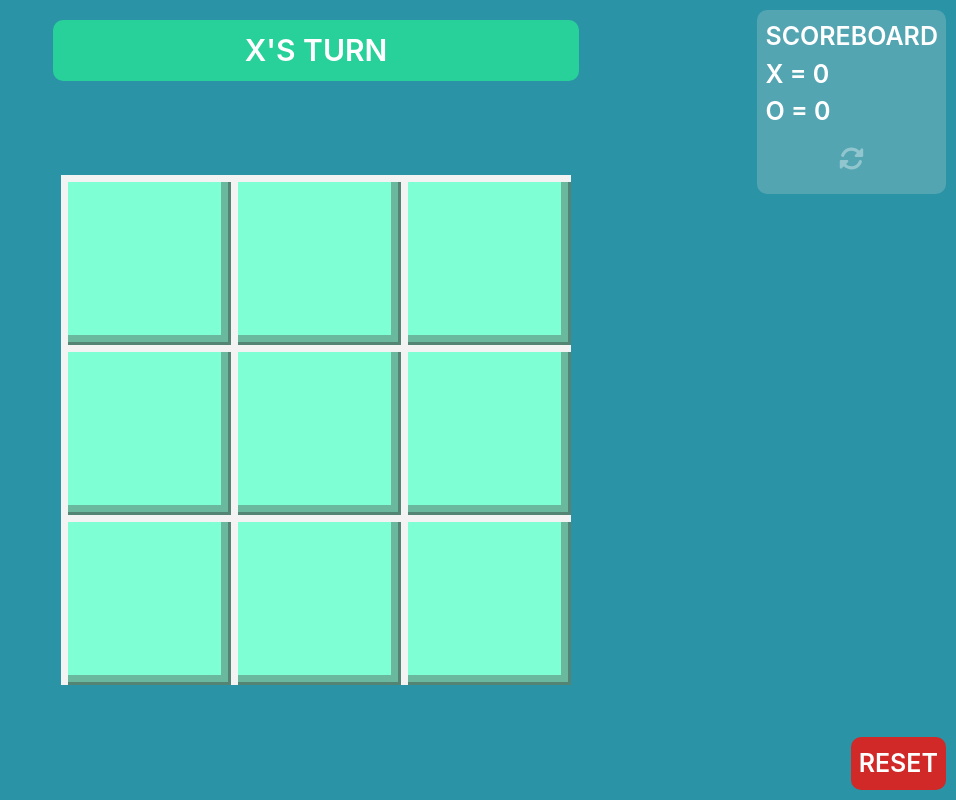
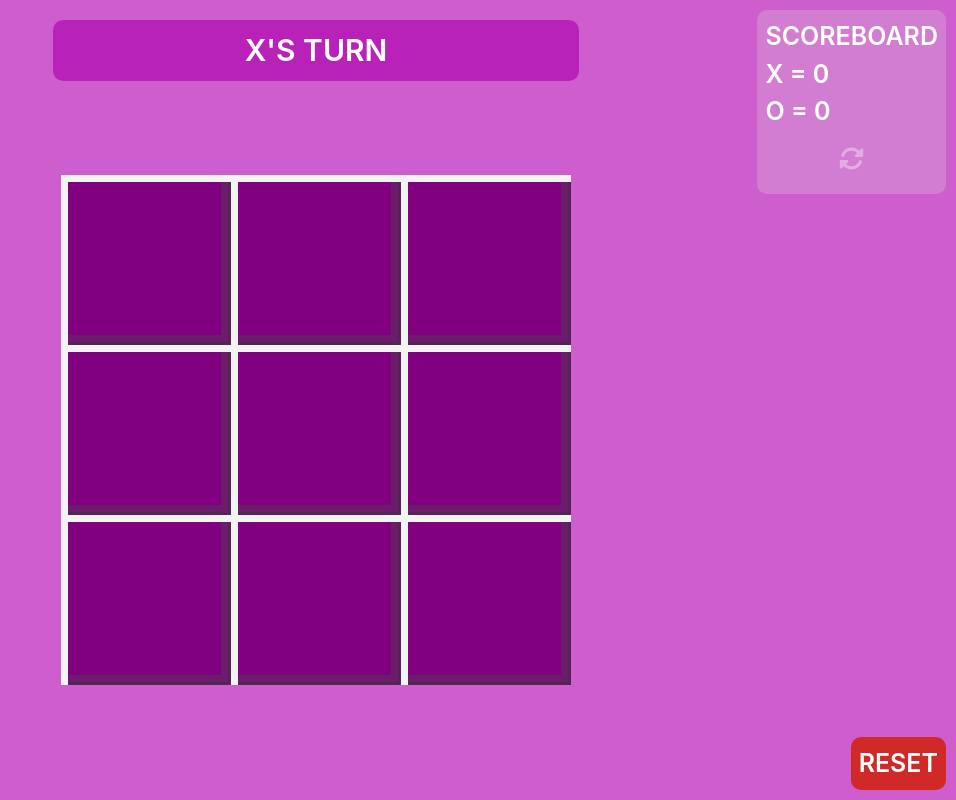
Before and after one commit to sceiiya/KodegoTechExams, a React (Vite) app in the folder React-NodeJS_PE/: page / in a window 1280 px wide. Shown: the whole page, without its empty margins (324-1280 px from the left). Built offline with nearby package versions, Linux system fonts and the light colour scheme.

Commit message:
change color

```diff
--- a/React-NodeJS_PE/src/App.css
+++ b/React-NodeJS_PE/src/App.css
@@ -1,6 +1,6 @@
 body{
   justify-content: center;
-  background-color: rgb(42, 147, 165);
+  background-color: rgb(206, 94, 206);
 
 }
 
@@ -32,7 +32,7 @@ body{
   width: 170px;
   height: 170px;
   padding: auto;
-  background-color: aquamarine;
+  background-color: purple;
   margin: 0;
   box-shadow: 7px 7px rgb(243, 243, 243) inset, -10px -10px rgba(73, 73, 73, 0.39) inset, -3px -3px rgba(34, 34, 34, 0.39) inset;
   font-weight: 900;
@@ -64,7 +64,7 @@ body{
   padding: 8px;
   margin: 10px;
   border-radius: 10px;
-  background-color: rgb(40, 209, 153);
+  background-color: rgb(185, 34, 185);
   color: white;
   font-weight: 600;
   font-size: 30px;
```
